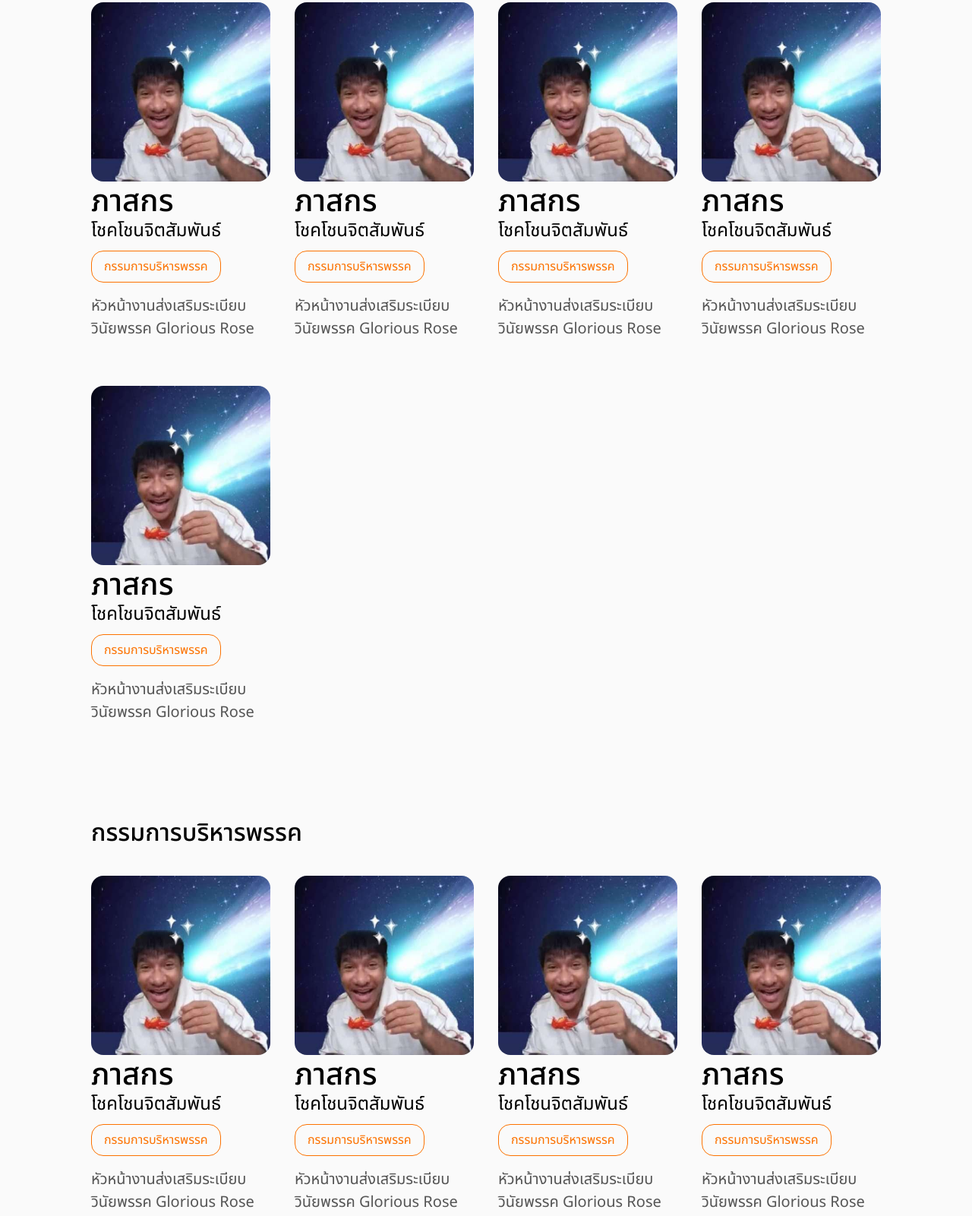
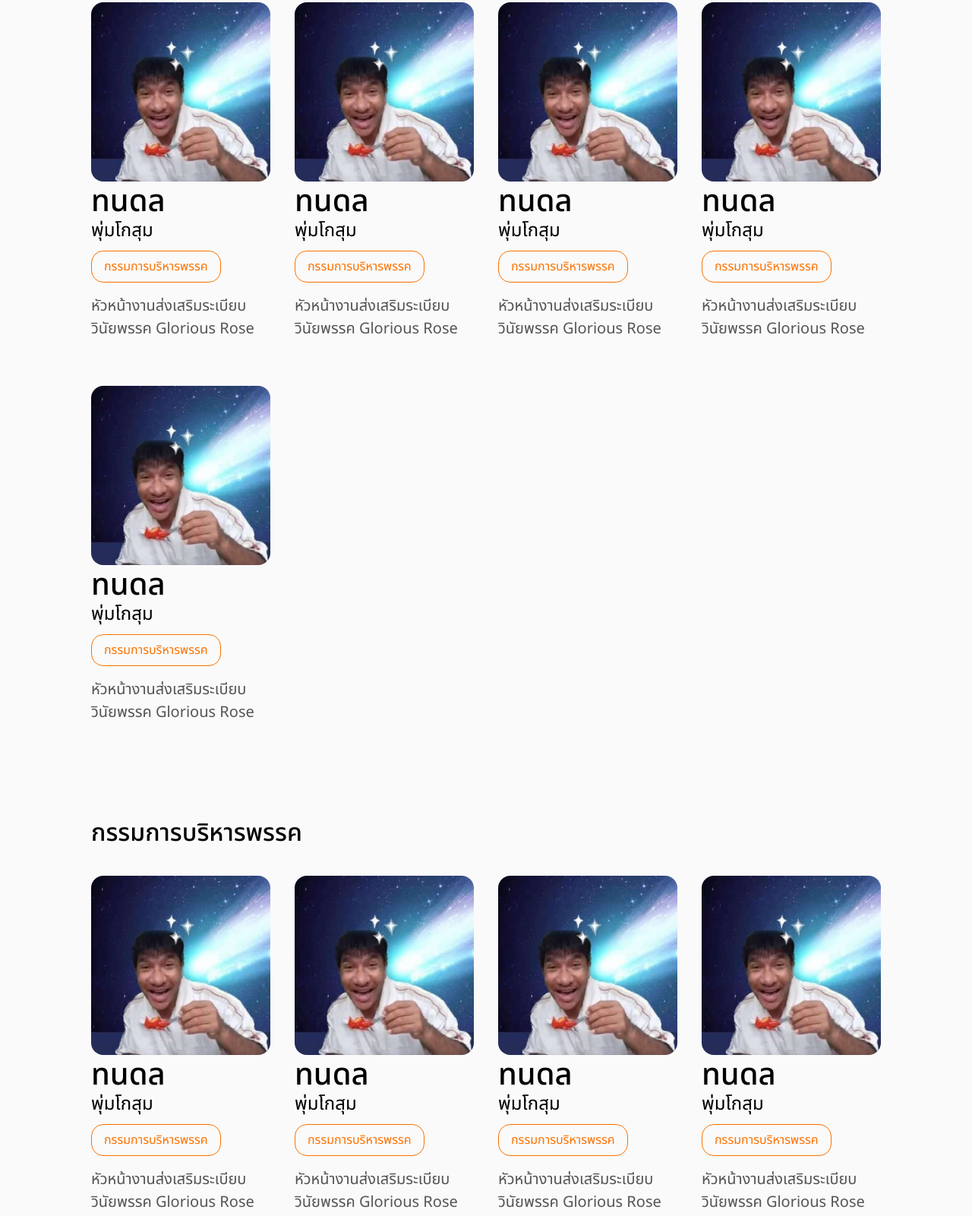
Before and after one commit to thondon/Glorious-Rose, a plain HTML site: page personal.html in a window 1280 px wide. Shown: the part 429-2030 px from the top of the page at 76% size. Drawn offline with Linux system fonts and the light colour scheme.

Commit message:
Update personal.html

```diff
--- a/personal.html
+++ b/personal.html
@@ -573,8 +573,8 @@
           <div class="people">
             <div class="person">
               <img src="./cdn/profile1.jpg" alt="Profile Image" />
-              <h3>ภาสกร</h3>
-              <h5>โชคโชนจิตสัมพันธ์</h5>
+              <h3>ทนดล</h3>
+              <h5>พุ่มโกสุม</h5>
               <div class="duty-group">
                 <button type="button">กรรมการบริหารพรรค</button>
               </div>
@@ -584,8 +584,8 @@
             </div>
             <div class="person">
               <img src="./cdn/profile1.jpg" alt="Profile Image" />
-              <h3>ภาสกร</h3>
-              <h5>โชคโชนจิตสัมพันธ์</h5>
+              <h3>ทนดล</h3>
+              <h5>พุ่มโกสุม</h5>
               <div class="duty-group">
                 <button type="button">กรรมการบริหารพรรค</button>
               </div>
@@ -595,8 +595,8 @@
             </div>
             <div class="person">
               <img src="./cdn/profile1.jpg" alt="Profile Image" />
-              <h3>ภาสกร</h3>
-              <h5>โชคโชนจิตสัมพันธ์</h5>
+              <h3>ทนดล</h3>
+              <h5>พุ่มโกสุม</h5>
               <div class="duty-group">
                 <button type="button">กรรมการบริหารพรรค</button>
               </div>
@@ -606,8 +606,8 @@
             </div>
             <div class="person">
               <img src="./cdn/profile1.jpg" alt="Profile Image" />
-              <h3>ภาสกร</h3>
-              <h5>โชคโชนจิตสัมพันธ์</h5>
+              <h3>ทนดล</h3>
+              <h5>พุ่มโกสุม</h5>
               <div class="duty-group">
                 <button type="button">กรรมการบริหารพรรค</button>
               </div>
@@ -617,8 +617,8 @@
             </div>
             <div class="person">
               <img src="./cdn/profile1.jpg" alt="Profile Image" />
-              <h3>ภาสกร</h3>
-              <h5>โชคโชนจิตสัมพันธ์</h5>
+              <h3>ทนดล</h3>
+              <h5>พุ่มโกสุม</h5>
               <div class="duty-group">
                 <button type="button">กรรมการบริหารพรรค</button>
               </div>
@@ -633,8 +633,8 @@
           <div class="people">
             <div class="person">
               <img src="./cdn/profile1.jpg" alt="Profile Image" />
-              <h3>ภาสกร</h3>
-              <h5>โชคโชนจิตสัมพันธ์</h5>
+              <h3>ทนดล</h3>
+              <h5>พุ่มโกสุม</h5>
               <div class="duty-group">
                 <button type="button">กรรมการบริหารพรรค</button>
               </div>
@@ -644,8 +644,8 @@
             </div>
             <div class="person">
               <img src="./cdn/profile1.jpg" alt="Profile Image" />
-              <h3>ภาสกร</h3>
-              <h5>โชคโชนจิตสัมพันธ์</h5>
+              <h3>ทนดล</h3>
+              <h5>พุ่มโกสุม</h5>
               <div class="duty-group">
                 <button type="button">กรรมการบริหารพรรค</button>
               </div>
@@ -655,8 +655,8 @@
             </div>
             <div class="person">
               <img src="./cdn/profile1.jpg" alt="Profile Image" />
-              <h3>ภาสกร</h3>
-              <h5>โชคโชนจิตสัมพันธ์</h5>
+              <h3>ทนดล</h3>
+              <h5>พุ่มโกสุม</h5>
               <div class="duty-group">
                 <button type="button">กรรมการบริหารพรรค</button>
               </div>
@@ -666,8 +666,8 @@
             </div>
             <div class="person">
               <img src="./cdn/profile1.jpg" alt="Profile Image" />
-              <h3>ภาสกร</h3>
-              <h5>โชคโชนจิตสัมพันธ์</h5>
+              <h3>ทนดล</h3>
+              <h5>พุ่มโกสุม</h5>
               <div class="duty-group">
                 <button type="button">กรรมการบริหารพรรค</button>
               </div>
@@ -677,8 +677,8 @@
             </div>
             <div class="person">
               <img src="./cdn/profile1.jpg" alt="Profile Image" />
-              <h3>ภาสกร</h3>
-              <h5>โชคโชนจิตสัมพันธ์</h5>
+              <h3>ทนดล</h3>
+              <h5>พุ่มโกสุม</h5>
               <div class="duty-group">
                 <button type="button">กรรมการบริหารพรรค</button>
               </div>
@@ -693,8 +693,8 @@
           <div class="people">
             <div class="person">
               <img src="./cdn/profile1.jpg" alt="Profile Image" />
-              <h3>ภาสกร</h3>
-              <h5>โชคโชนจิตสัมพันธ์</h5>
+              <h3>ทนดล</h3>
+              <h5>พุ่มโกสุม</h5>
               <div class="duty-group">
                 <button type="button">กรรมการบริหารพรรค</button>
               </div>
@@ -704,8 +704,8 @@
             </div>
             <div class="person">
               <img src="./cdn/profile1.jpg" alt="Profile Image" />
-              <h3>ภาสกร</h3>
-              <h5>โชคโชนจิตสัมพันธ์</h5>
+              <h3>ทนดล</h3>
+              <h5>พุ่มโกสุม</h5>
               <div class="duty-group">
                 <button type="button">กรรมการบริหารพรรค</button>
               </div>
@@ -715,8 +715,8 @@
             </div>
             <div class="person">
               <img src="./cdn/profile1.jpg" alt="Profile Image" />
-              <h3>ภาสกร</h3>
-              <h5>โชคโชนจิตสัมพันธ์</h5>
+              <h3>ทนดล</h3>
+              <h5>พุ่มโกสุม</h5>
               <div class="duty-group">
                 <button type="button">กรรมการบริหารพรรค</button>
               </div>
@@ -726,8 +726,8 @@
             </div>
             <div class="person">
               <img src="./cdn/profile1.jpg" alt="Profile Image" />
-              <h3>ภาสกร</h3>
-              <h5>โชคโชนจิตสัมพันธ์</h5>
+              <h3>ทนดล</h3>
+              <h5>พุ่มโกสุม</h5>
               <div class="duty-group">
                 <button type="button">กรรมการบริหารพรรค</button>
               </div>
@@ -737,8 +737,8 @@
             </div>
             <div class="person">
               <img src="./cdn/profile1.jpg" alt="Profile Image" />
-              <h3>ภาสกร</h3>
-              <h5>โชคโชนจิตสัมพันธ์</h5>
+              <h3>ทนดล</h3>
+              <h5>พุ่มโกสุม</h5>
               <div class="duty-group">
                 <button type="button">กรรมการบริหารพรรค</button>
               </div>
```
